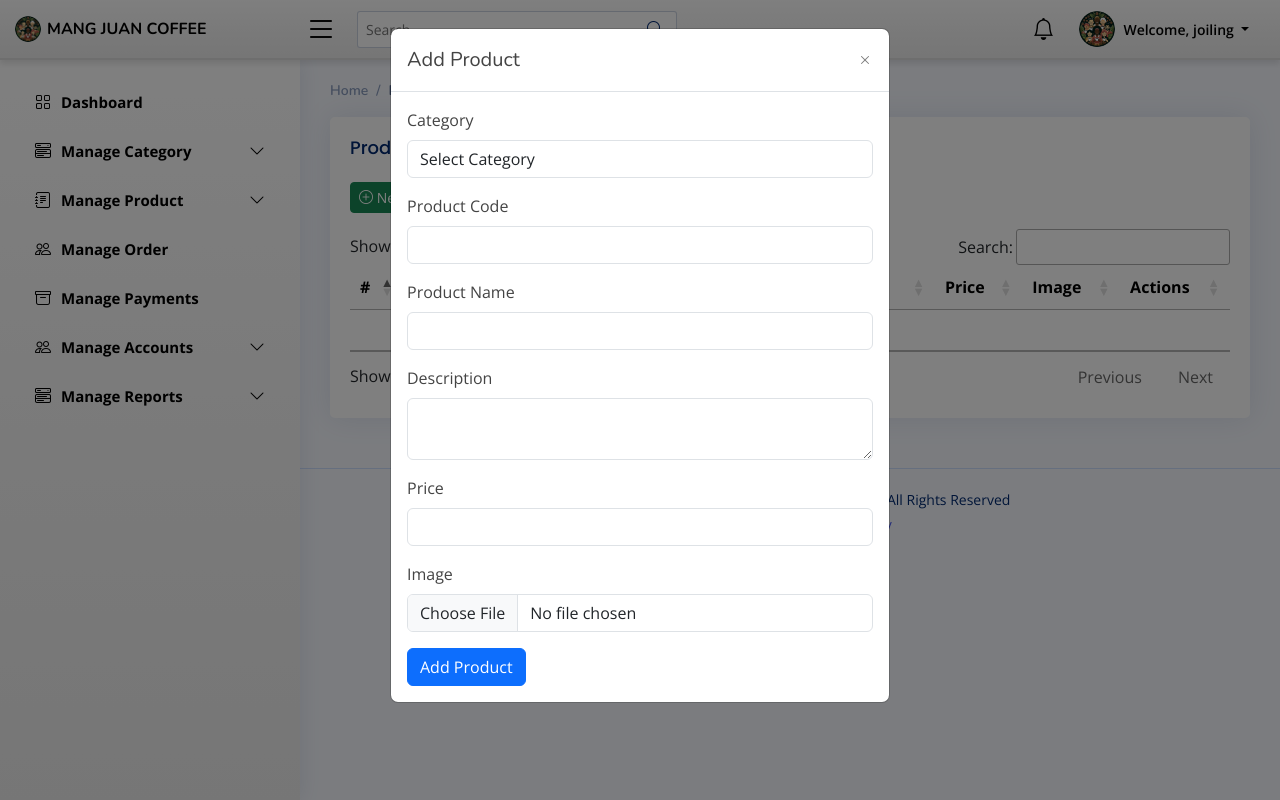
After one commit to townhall11/Mang_Coffee_Sytem, a Flask app: page /products in a window 1280 px wide, after a click on "New Product". The commit adds this page. Run offline with Flask 3, Linux system fonts and the light colour scheme; a user stored in the database is signed in; data comes from the database, SQL or seed files in the repository; data that the repository does not hold is empty; some libraries are stand-ins or nearby versions.

Commit message:
products_update

```diff
--- a/app.py
+++ b/app.py
@@ -340,7 +340,6 @@ def add_category():
         cursor.close()
         conn.close()
 
-
 # Edit Category
 @app.route("/edit_category", methods=["POST"])
 def edit_category():
@@ -385,6 +384,88 @@ def delete_category(category_id):
 
     return redirect(url_for("view_category"))
 
+# View all products
+@app.route('/products')
+def products():
+    conn = get_db_connection()
+    cursor = conn.cursor(dictionary=True)  # Fetch results as dictionaries
+
+    cursor.execute("SELECT * FROM products")
+    products = cursor.fetchall()
+
+    cursor.execute("SELECT id, categoryname FROM category")
+    categories = cursor.fetchall()
+
+    conn.close()
+
+    # Debugging: Print categories in the terminal
+    print("Categories from DB:", categories)
+
+    return render_template('products.html', products=products, categories=categories, admin_name=session["admin_name"])
+
+# Add Product
+@app.route('/add_product', methods=['POST'])
+def add_product():
+    if request.method == 'POST':
+        category = request.form['category']
+        prod_code = request.form['prod_code']
+        prod_name = request.form['prod_name']
+        prod_desc = request.form['prod_desc']
+        prod_price = request.form['prod_price']
+        file = request.files['prod_img']
+
+        if file:
+            filename = secure_filename(file.filename)
+            file.save(os.path.join(app.config['UPLOAD_FOLDER'], filename))
+        else:
+            filename = ""
+
+        conn = get_db_connection()
+        cursor = conn.cursor()
+        cursor.execute("INSERT INTO products (category, prod_code, prod_name, prod_img, prod_desc, prod_price) VALUES (%s, %s, %s, %s, %s, %s)",
+                       (category, prod_code, prod_name, filename, prod_desc, prod_price))
+        conn.commit()
+        conn.close()
+
+        return jsonify({'success': True, 'message': 'Product added successfully!'})
+
+# Edit Product
+@app.route('/edit_product/<int:id>', methods=['POST'])
+def edit_product(id):
+    category = request.form['category']
+    prod_code = request.form['prod_code']
+    prod_name = request.form['prod_name']
+    prod_desc = request.form['prod_desc']
+    prod_price = request.form['prod_price']
+    file = request.files.get('prod_img')
+
+    conn = get_db_connection()
+    cursor = conn.cursor()
+
+    if file:
+        filename = secure_filename(file.filename)
+        file.save(os.path.join(app.config['UPLOAD_FOLDER'], filename))
+        cursor.execute("UPDATE products SET category=%s, prod_code=%s, prod_name=%s, prod_img=%s, prod_desc=%s, prod_price=%s WHERE id=%s",
+                       (category, prod_code, prod_name, filename, prod_desc, prod_price, id))
+    else:
+        cursor.execute("UPDATE products SET category=%s, prod_code=%s, prod_name=%s, prod_desc=%s, prod_price=%s WHERE id=%s",
+                       (category, prod_code, prod_name, prod_desc, prod_price, id))
+
+    conn.commit()
+    conn.close()
+
+    return jsonify({'success': True, 'message': 'Product updated successfully!'})
+
+# Delete Product
+@app.route('/delete_product/<int:id>', methods=['POST'])
+def delete_product(id):
+    conn = get_db_connection()
+    cursor = conn.cursor()
+    cursor.execute("DELETE FROM products WHERE id=%s", (id,))
+    conn.commit()
+    conn.close()
+
+    return jsonify({'success': True, 'message': 'Product deleted successfully!'})
 
 if __name__ == "__main__":
     app.run(debug=True)
--- /dev/null
+++ b/templates/products.html
@@ -0,0 +1,291 @@
+<!DOCTYPE html>
+<html lang="en">
+
+<head>
+  <meta charset="utf-8">
+  <meta content="width=device-width, initial-scale=1.0" name="viewport">
+
+  <title>Admin Dashboard-MANG JUAN COFFEE</title>
+  <meta content="" name="description">
+  <meta content="" name="keywords">
+
+  <!-- Favicons -->
+  <link href="{{ url_for('static', filename='image/logo_mangjuan.png') }}" rel="icon">
+  <link href="assets/img/apple-touch-icon.png" rel="apple-touch-icon">
+
+  <!-- Google Fonts -->
+  <link href="https://fonts.gstatic.com" rel="preconnect">
+  <link href="https://fonts.googleapis.com/css?family=Open+Sans:300,300i,400,400i,600,600i,700,700i|Nunito:300,300i,400,400i,600,600i,700,700i|Poppins:300,300i,400,400i,500,500i,600,600i,700,700i" rel="stylesheet">
+  <link rel="stylesheet" href="https://cdn.datatables.net/1.11.5/css/jquery.dataTables.min.css">
+  <link rel="stylesheet" href="https://cdn.datatables.net/responsive/2.2.9/css/responsive.dataTables.min.css">
+  <script src="https://code.jquery.com/jquery-3.6.0.min.js"></script>
+
+  <!-- Vendor CSS Files -->
+  <link rel="stylesheet" href="{{ url_for('static', filename='assets/vendor/bootstrap/css/bootstrap.min.css') }}">
+  <link rel="stylesheet" href="{{ url_for('static', filename='assets/vendor/bootstrap-icons/bootstrap-icons.css') }}">
+  <link rel="stylesheet" href="{{ url_for('static', filename='assets/vendor/boxicons/css/boxicons.min.css') }}">
+  <link rel="stylesheet" href="{{ url_for('static', filename='assets/vendor/quill/quill.snow.css') }}">
+  <link rel="stylesheet" href="{{ url_for('static', filename='assets/vendor/quill/quill.bubble.css') }}">
+  <link rel="stylesheet" href="{{ url_for('static', filename='assets/vendor/remixicon/remixicon.css') }}">
+  <link rel="stylesheet" href="{{ url_for('static', filename='assets/vendor/simple-datatables/style.css') }}">
+  <link rel="stylesheet" href="https://cdn.jsdelivr.net/npm/sweetalert2@11/dist/sweetalert2.min.css">
+
+  <!-- Template Main CSS File -->
+  <link rel="stylesheet" href="{{ url_for('static', filename='assets/css/style.css') }}">
+
+</head>
+
+<body>
+
+<!-- Include Navbar -->
+{% include 'navbar.html' %}
+
+<!-- Include Sidebar -->
+{% include 'sidebar.html' %}
+
+<main id="main" class="main">
+
+  <div class="pagetitle">
+
+    <nav>
+      <ol class="breadcrumb">
+        <li class="breadcrumb-item"><a href="#">Home</a></li>
+        <li class="breadcrumb-item active">Dashboard</li>
+      </ol>
+    </nav>
+  </div><!-- End Page Title -->
+
+  <section class="section">
+    <div class="row">
+        <div class="col-lg-12">
+            <div class="card">
+                <div class="card-body">
+
+                    <h5 class="card-title">Products</h5>
+
+                    <div class="d-flex justify-content-start align-items-center mb-3">
+                        <!-- New Category Button (Left-aligned) -->
+                       <button type="button" class="btn btn-success btn-sm" data-bs-toggle="modal" data-bs-target="#addProductModal">
+                          <i class="bi bi-plus-circle"></i> New Product
+                      </button>
+                    </div>
+
+                    <!-- Table with stripped rows -->
+                <table class="table datatable" id="accountsTable">
+                 <thead>
+                     <tr>
+                         <th>#</th>
+                         <th>Category</th>
+                         <th>Product Code</th>
+                         <th>Name</th>
+                         <th>Description</th>
+                         <th>Price</th>
+                         <th>Image</th>
+                         <th>Actions</th>
+                     </tr>
+                 </thead>
+                 <tbody>
+                     {% for product in products %}
+                     <tr>
+                  <td>{{ product.id }}</td>
+                  <td>{{ product.category }}</td>
+                  <td>{{ product.prod_code }}</td>
+                  <td>{{ product.prod_name }}</td>
+                  <td>{{ product.prod_desc }}</td>
+                  <td>{{ product.prod_price }}</td>
+                  <td><img src="{{ url_for('static', filename='uploads/' + product.prod_img) }}" width="50"></td>
+                  <td>
+                <button class="btn btn-primary btn-sm" onclick="editProduct({{ product.id }})">Edit</button>
+                <button class="btn btn-danger btn-sm" onclick="deleteProduct({{ product.id }})">Delete</button>
+                       </td>
+                   </tr>
+                   {% endfor %}
+               </tbody>
+           </table>
+
+                    <!-- End Table with stripped rows -->
+
+                </div>
+            </div>
+        </div>
+    </div>
+</section>
+
+
+<!-- Bootstrap Floating Modal -->
+<!-- Add Product Button -->
+
+
+<!-- Add Product Modal -->
+<div class="modal fade" id="addProductModal" tabindex="-1">
+    <div class="modal-dialog">
+        <div class="modal-content">
+            <div class="modal-header">
+                <h5 class="modal-title">Add Product</h5>
+                <button type="button" class="btn-close" data-bs-dismiss="modal"></button>
+            </div>
+            <div class="modal-body">
+                <form id="addProductForm">
+                   <div class="mb-3">
+                    <label class="form-label">Category</label>
+                       <select class="form-control" name="category" required>
+                            <option value="">Select Category</option>
+        {% for category in categories %}
+            <option value="{{ category.id }}">{{ category.categoryname }}</option>
+        {% else %}
+            <option value="">No categories found</option>
+        {% endfor %}
+    </select>
+                   </div>
+
+                    <div class="mb-3">
+                        <label class="form-label">Product Code</label>
+                        <input type="text" class="form-control" name="prod_code" required>
+                    </div>
+                    <div class="mb-3">
+                        <label class="form-label">Product Name</label>
+                        <input type="text" class="form-control" name="prod_name" required>
+                    </div>
+                    <div class="mb-3">
+                        <label class="form-label">Description</label>
+                        <textarea class="form-control" name="prod_desc" required></textarea>
+                    </div>
+                    <div class="mb-3">
+                        <label class="form-label">Price</label>
+                        <input type="text" class="form-control" name="prod_price" required>
+                    </div>
+                    <div class="mb-3">
+                        <label class="form-label">Image</label>
+                        <input type="file" class="form-control" name="prod_img">
+                    </div>
+                    <button type="submit" class="btn btn-primary">Add Product</button>
+                </form>
+            </div>
+        </div>
+    </div>
+</div>
+
+
+
+<!-- Edit Category Modal -->
+<div class="modal fade" id="editCategoryModal" tabindex="-1" aria-hidden="true">
+    <div class="modal-dialog">
+        <div class="modal-content">
+            <div class="modal-header">
+                <h5 class="modal-title">Edit Category</h5>
+                <button type="button" class="btn-close" data-bs-dismiss="modal" aria-label="Close"></button>
+            </div>
+            <div class="modal-body">
+                <form id="editCategoryForm">
+                    <input type="hidden" id="categoryId" name="category_id">
+                    <div class="mb-3">
+                        <label for="categoryname" class="form-label">Category Name</label>
+                        <input type="text" class="form-control" id="categoryname" name="categoryname" required>
+                    </div>
+                    <button type="button" class="btn btn-primary" onclick="submitEditCategory()">Save Changes</button>
+                    <button type="button" class="btn btn-secondary" data-bs-dismiss="modal">Close</button>
+                </form>
+            </div>
+        </div>
+    </div>
+</div>
+
+
+
+
+</main><!-- End #main -->
+
+<!-- ======= Footer ======= -->
+<footer id="footer" class="footer">
+  <div class="copyright">
+    &copy; Copyright © 2025 <strong><span>Mang Juan Coffee System</span></strong>. All Rights Reserved
+  </div>
+  <div class="credits">
+     Designed by <a href="#">Joilingford && Macky</a>
+  </div>
+</footer><!-- End Footer -->
+
+<a href="#" class="back-to-top d-flex align-items-center justify-content-center"><i class="bi bi-arrow-up-short"></i></a>
+<script src="https://cdn.jsdelivr.net/npm/sweetalert2@11"></script>
+
+<!-- Vendor JS Files -->
+<script src="{{ url_for('static', filename='assets/vendor/apexcharts/apexcharts.min.js') }}"></script>
+<script src="{{ url_for('static', filename='assets/vendor/bootstrap/js/bootstrap.bundle.min.js') }}"></script>
+<script src="{{ url_for('static', filename='assets/vendor/chart.js/chart.umd.js') }}"></script>
+<script src="{{ url_for('static', filename='assets/vendor/echarts/echarts.min.js') }}"></script>
+<script src="{{ url_for('static', filename='assets/vendor/quill/quill.js') }}"></script>
+<script src="{{ url_for('static', filename='assets/vendor/tinymce/tinymce.min.js') }}"></script>
+<script src="{{ url_for('static', filename='assets/vendor/php-email-form/validate.js') }}"></script>
+
+<!-- Template Main JS File -->
+<script src="{{ url_for('static', filename='assets/js/main.js') }}"></script>
+
+<!-- Include DataTables JS -->
+<script src="https://cdn.datatables.net/1.11.5/js/jquery.dataTables.min.js"></script>
+<!-- Include DataTables Responsive JS -->
+<script src="https://cdn.datatables.net/responsive/2.2.9/js/dataTables.responsive.min.js"></script>
+<!-- SweetAlert2 JS -->
+
+<!-- SweetAlert2 & JavaScript -->
+<script src="https://cdn.jsdelivr.net/npm/sweetalert2@11"></script>
+<script>
+document.getElementById("addProductForm").addEventListener("submit", function(event) {
+    event.preventDefault();
+    let formData = new FormData(this);
+
+    fetch("/add_product", {
+        method: "POST",
+        body: formData
+    })
+    .then(response => response.json())
+    .then(data => {
+        Swal.fire("Success!", data.message, "success").then(() => location.reload());
+    })
+    .catch(error => console.error(error));
+});
+
+function deleteProduct(id) {
+    Swal.fire({
+        title: "Are you sure?",
+        text: "This action cannot be undone!",
+        icon: "warning",
+        showCancelButton: true,
+        confirmButtonText: "Yes, delete it!"
+    }).then((result) => {
+        if (result.isConfirmed) {
+            fetch(`/delete_product/${id}`, { method: "POST" })
+            .then(response => response.json())
+            .then(data => {
+                Swal.fire("Deleted!", data.message, "success").then(() => location.reload());
+            });
+        }
+    });
+}
+</script>
+
+<script>
+  document.addEventListener('DOMContentLoaded', function() {
+      const queryParams = new URLSearchParams(window.location.search);
+      const alertType = queryParams.get('alertType');
+      const alertMessage = queryParams.get('alertMessage');
+
+      if (alertType && alertMessage) {
+          Swal.fire({
+              icon: alertType,
+              title: alertType.charAt(0).toUpperCase() + alertType.slice(1),
+              text: alertMessage
+          });
+      }
+  });
+</script>
+<script>
+  $(document).ready(function() {
+    $('#accountsTable').DataTable({
+      responsive: true
+    });
+  });
+</script>
+
+</body>
+
+</html>
--- a/templates/sidebar.html
+++ b/templates/sidebar.html
@@ -48,8 +48,8 @@
         <ul id="forms-nav" class="nav-content collapse " data-bs-parent="#sidebar-nav">
 
           <li>
-            <a href="" id="nav-hov">
-              <i class="bi bi-circle text-black fw-bold"></i><span class="text-black fw-bold">View All Records</span>
+            <a href="{{ url_for('products') }}" id="nav-hov">
+              <i class="bi bi-circle text-black fw-bold"></i><span class="text-black fw-bold">View Products</span>
             </a>
           </li>
         </ul>
```
Also changed, not shown: database/coffee_db.sql (+49 -3 lines).
